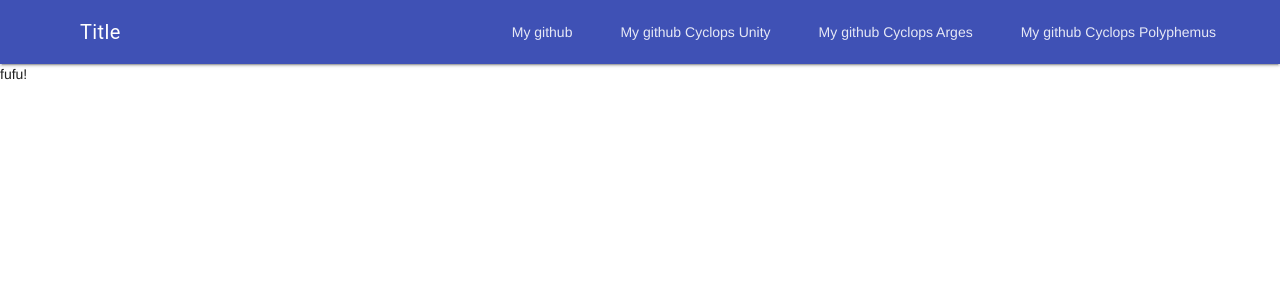
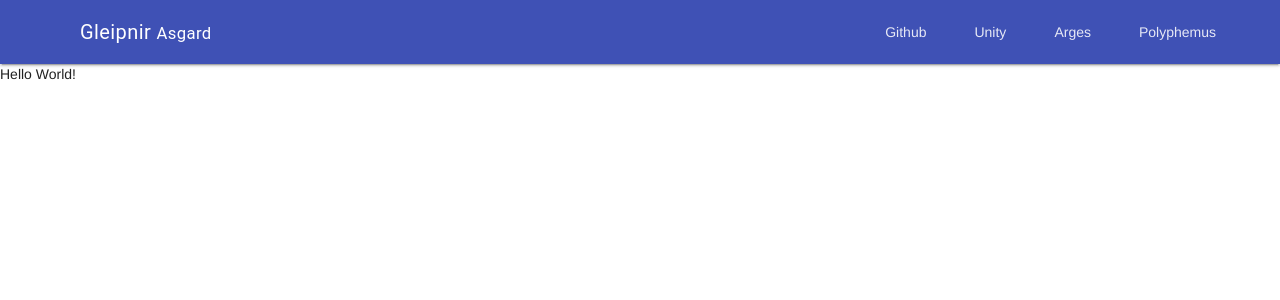
Before and after one commit to geoffroygivry/Asgard-React, a React (Create React App) app: page / in a window 1280 px wide. Shown: the top 300 px of the page. Built offline with nearby package versions, Linux system fonts and the light colour scheme.

Commit message:
refactored code for topbar

```diff
--- a/src/app/App.js
+++ b/src/app/App.js
@@ -3,9 +3,13 @@ import Topbar from "../components/Topbar";
 
 const Asgard = () => {
   return (
-    <div>
-      <Topbar />
-      <div>Hello World!</div>
+    <div class="mdl-layout mdl-js-layout mdl-layout--fixed-header">
+      <header class="mdl-layout__header">
+        <Topbar />
+      </header>
+      <main class="mdl-layout__content">
+        <div class="page-content">Hello World!</div>
+      </main>
     </div>
   );
 };
--- a/src/components/Topbar.js
+++ b/src/components/Topbar.js
@@ -1,73 +1,40 @@
 import React from "react";
 
 class Topbar extends React.Component {
+  state = { content: null };
   render() {
     return (
-      <div class="mdl-layout mdl-js-layout mdl-layout--fixed-header">
-        <header class="mdl-layout__header">
       <div class="mdl-layout__header-row">
-            <span class="mdl-layout-title">Title</span>
+        <span class="mdl-layout-title">
+          Gleipnir <small>Asgard</small>
+        </span>
         <div class="mdl-layout-spacer" />
         <nav class="mdl-navigation mdl-layout--large-screen-only">
           <a
             class="mdl-navigation__link"
             href="https://github.com/geoffroygivry/"
           >
-                My github
+            Github
           </a>
           <a
             class="mdl-navigation__link"
             href="https://github.com/geoffroygivry/CyclopsVFX-Unity"
           >
-                My github Cyclops Unity
+            Unity
           </a>
           <a
             class="mdl-navigation__link"
             href="https://github.com/geoffroygivry/CyclopsVFX-Arges"
           >
-                My github Cyclops Arges
+            Arges
           </a>
           <a
             class="mdl-navigation__link"
             href="https://github.com/geoffroygivry/CyclopsVFX-Polyphemus"
           >
-                My github Cyclops Polyphemus
+            Polyphemus
           </a>
         </nav>
-          </div>
-        </header>
-        <div class="mdl-layout__drawer">
-          <span class="mdl-layout-title">Title</span>
-          <nav class="mdl-navigation">
-            <a
-              class="mdl-navigation__link"
-              href="https://github.com/geoffroygivry/"
-            >
-              My github
-            </a>
-            <a
-              class="mdl-navigation__link"
-              href="https://github.com/geoffroygivry/CyclopsVFX-Unity"
-            >
-              My github Cyclops Unity
-            </a>
-            <a
-              class="mdl-navigation__link"
-              href="https://github.com/geoffroygivry/CyclopsVFX-Arges"
-            >
-              My github Cyclops Arges
-            </a>
-            <a
-              class="mdl-navigation__link"
-              href="https://github.com/geoffroygivry/CyclopsVFX-Polyphemus"
-            >
-              My github Cyclops Polyphemus
-            </a>
-          </nav>
-        </div>
-        <main class="mdl-layout__content">
-          <div class="page-content">fufu!</div>
-        </main>
       </div>
     );
   }
```
Lines whose indentation alone changed are shown as unchanged.
